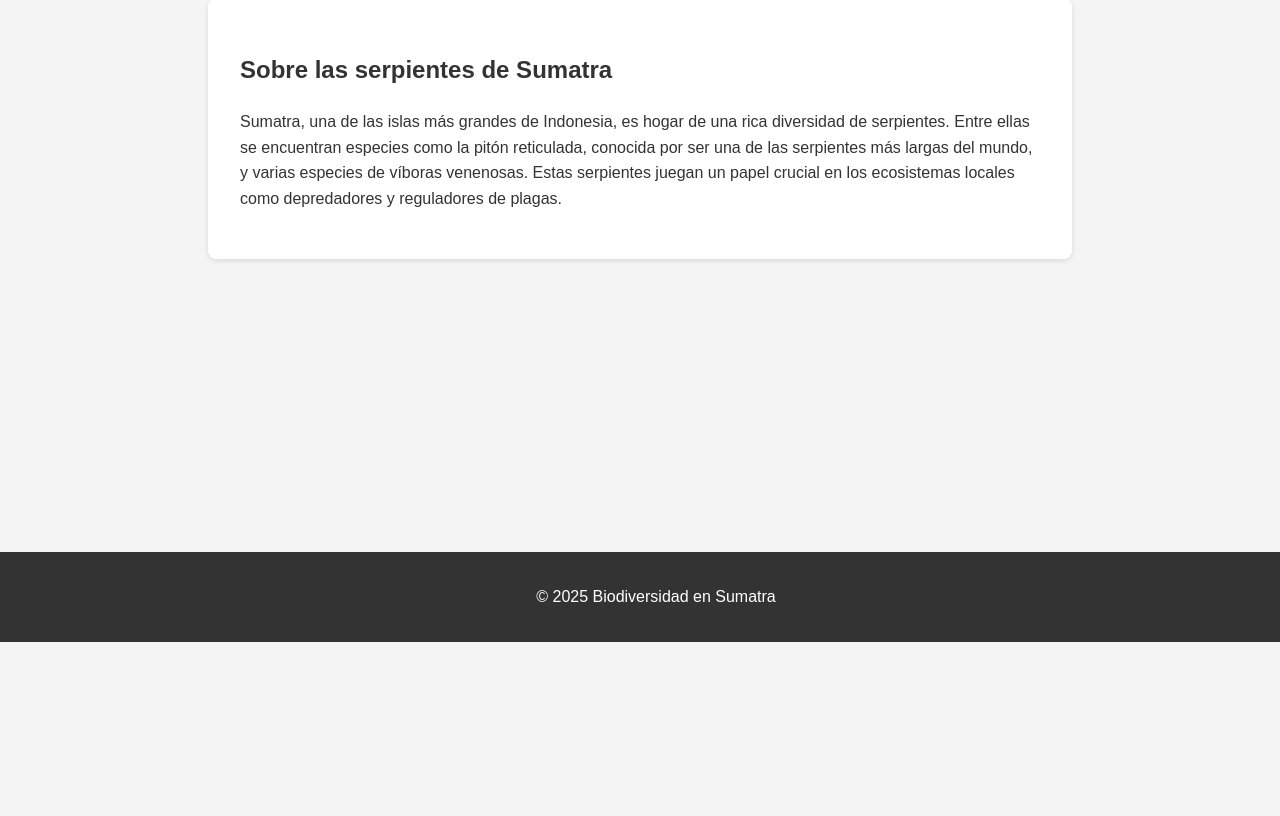
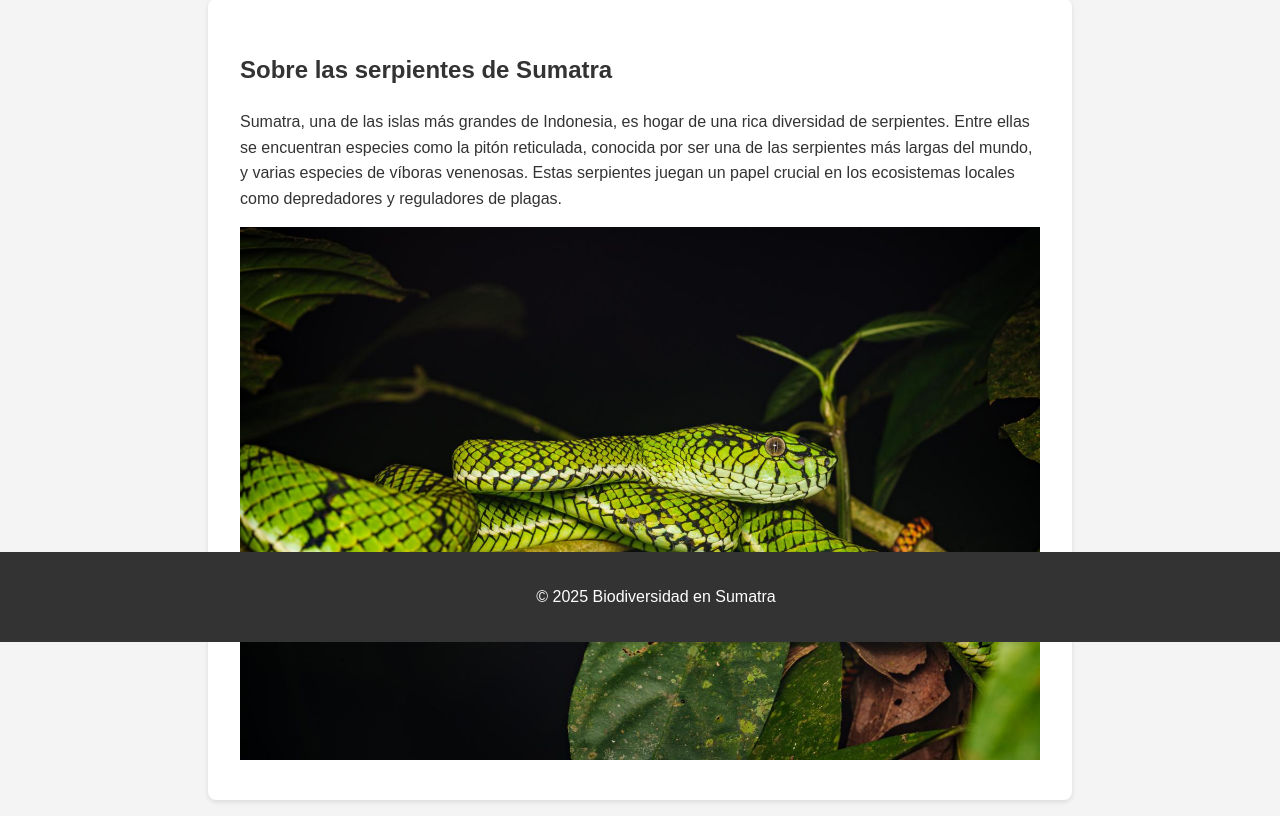
Before and after one commit to aviladotgibert/gitprueba-sumatra, a Flask app: page / in a window 1280 px wide. Shown: the part 158-974 px from the top of the page. Before the commit the page ends 800 px from the top, so only its background shows below. Run offline with Flask 3, Linux system fonts and the light colour scheme.

Commit message:
Añadida imagen culebreante

```diff
--- a/templates/base.html
+++ b/templates/base.html
@@ -16,7 +16,8 @@
         <section>
             <h2>Sobre las serpientes de Sumatra</h2>
             <p>Sumatra, una de las islas más grandes de Indonesia, es hogar de una rica diversidad de serpientes. Entre ellas se encuentran especies como la pitón reticulada, conocida por ser una de las serpientes más largas del mundo, y varias especies de víboras venenosas. Estas serpientes juegan un papel crucial en los ecosistemas locales como depredadores y reguladores de plagas.</p>
-        </section>
+            <img src="static/snake.jpg" alt="Trimeresurus sumatranus" style="width: 800px; height: auto;" />
+	</section>
     </main>
 
     <footer>
```
Also changed, not shown: static/snake.jpg (added).
